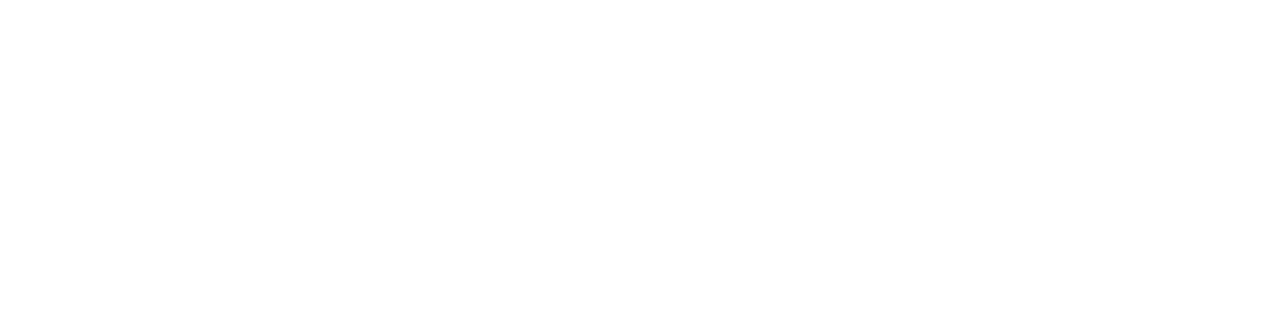
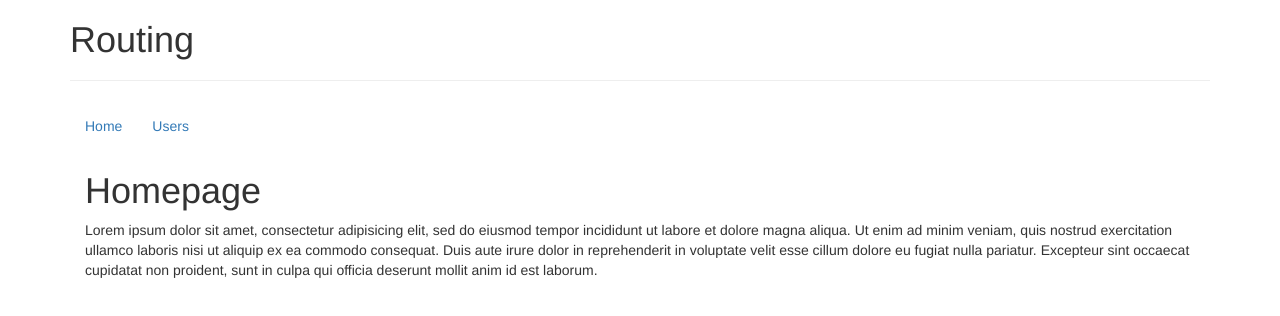
Before and after one commit to codefig/vue-js-learning, a Vue app: page /#/ in a window 1280 px wide. Shown: the top 316 px of the page. Built offline with nearby package versions, Linux system fonts and the light colour scheme.

Commit message:
trying to use the navbar and router-link

```diff
--- a/src/App.vue
+++ b/src/App.vue
@@ -2,16 +2,21 @@
     <div class="container">
         <div class="row">
             <div class="col-xs-12">
-
+               <h1> Routing </h1>
+               <hr>
+               <app-header></app-header>
+               <router-view></router-view>
             </div>
         </div>
     </div>
 </template>
 
 <script>
-
+	import Header from './components/Header.vue';
     export default {
-
+        components : {
+        	appHeader : Header,
+        }
     }
 </script>
 
--- a/src/components/Home.vue
+++ b/src/components/Home.vue
@@ -0,0 +1,11 @@
+<template>
+	<div class="col-sm-12 col-xs-6">
+		<h1>Homepage </h1>
+		Lorem ipsum dolor sit amet, consectetur adipisicing elit, sed do eiusmod
+		tempor incididunt ut labore et dolore magna aliqua. Ut enim ad minim veniam,
+		quis nostrud exercitation ullamco laboris nisi ut aliquip ex ea commodo
+		consequat. Duis aute irure dolor in reprehenderit in voluptate velit esse
+		cillum dolore eu fugiat nulla pariatur. Excepteur sint occaecat cupidatat non
+		proident, sunt in culpa qui officia deserunt mollit anim id est laborum.
+	</div>
+</template>
--- a/src/components/User.vue
+++ b/src/components/User.vue
@@ -0,0 +1,7 @@
+<template>
+	<div class="col-sm-12 col-xs-6">
+		<h1> User page </h1>
+
+		Lorem user dolor sit amet, consectetur adipisicing elit. Itaque deleniti veniam atque eos, unde, sequi eveniet ab magni architecto maxime soluta voluptate ea! Porro obcaecati temporibus aliquam eum quia pariatur!
+	</div>
+</template>
--- a/src/main.js
+++ b/src/main.js
@@ -6,7 +6,8 @@
 Vue.use(VueRouter);
 
 const router = new VueRouter({
-	routes
+	routes,
+	mode : 'history'
 });
 
 new Vue({
```
